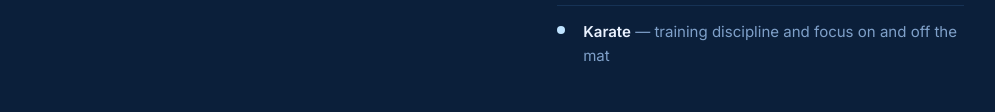
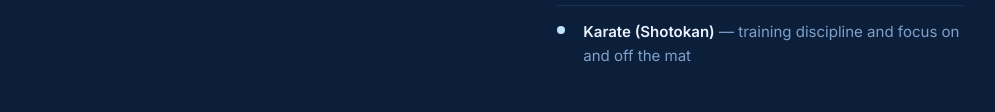
Before and after one commit to peritrigkas/personal-website, a website built with webpack: page index.html in a window 1280 px wide. Shown: the part 6260-6372 px from the top of the page, without its empty margins (142-1137 px from the left). Built offline with nearby package versions, Linux system fonts and the light colour scheme.

```diff
--- a/index.html
+++ b/index.html
@@ -374,7 +374,7 @@
           <li><b>Great Roath Bake Off, RoathRocks team</b> — raised thousands of pounds for charity</li>
           <li><b>Professional Member, British Computer Society</b></li>
           <li><b>Travelling</b> — always chasing the next city, culture or trail worth exploring</li>
-          <li><b>Karate</b> — training discipline and focus on and off the mat</li>
+          <li><b>Karate (Shotokan)</b> — training discipline and focus on and off the mat</li>
         </ul>
       </div>
     </div>
```
